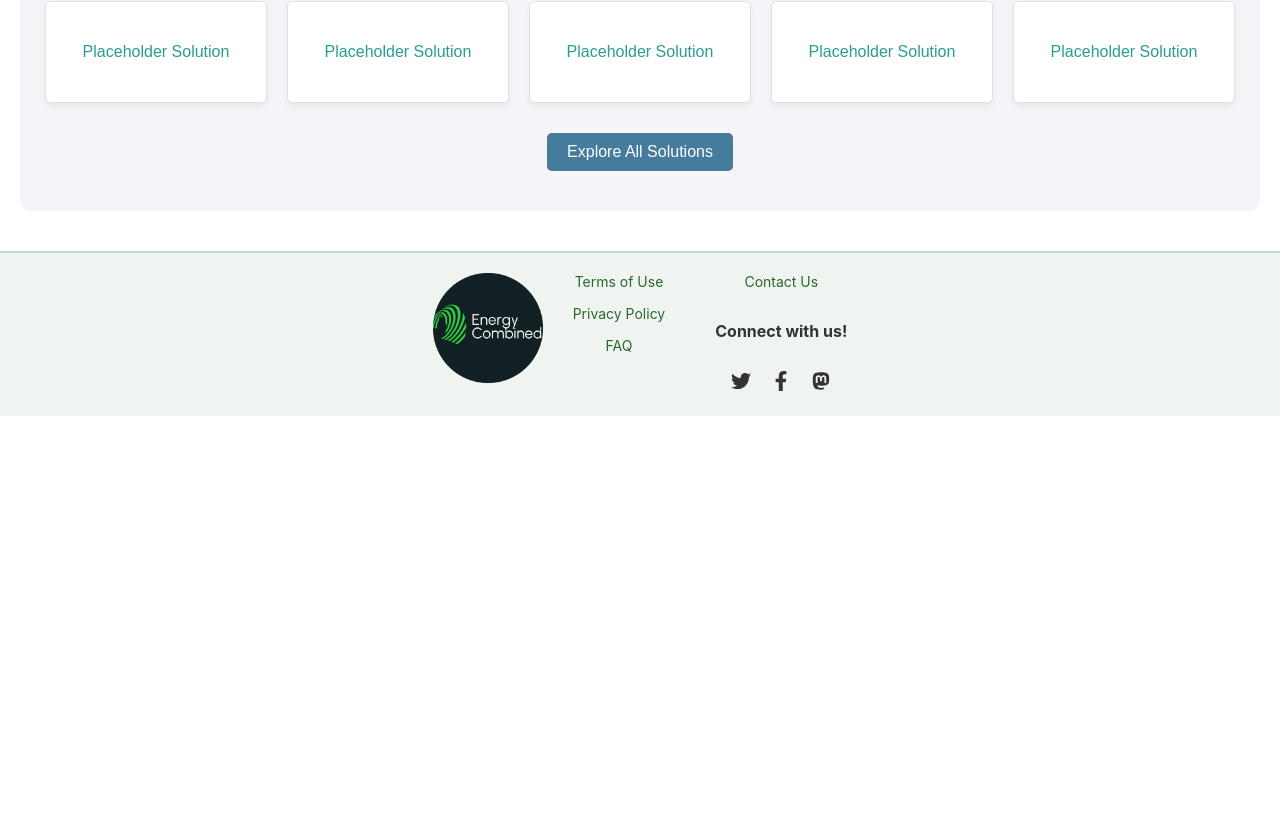
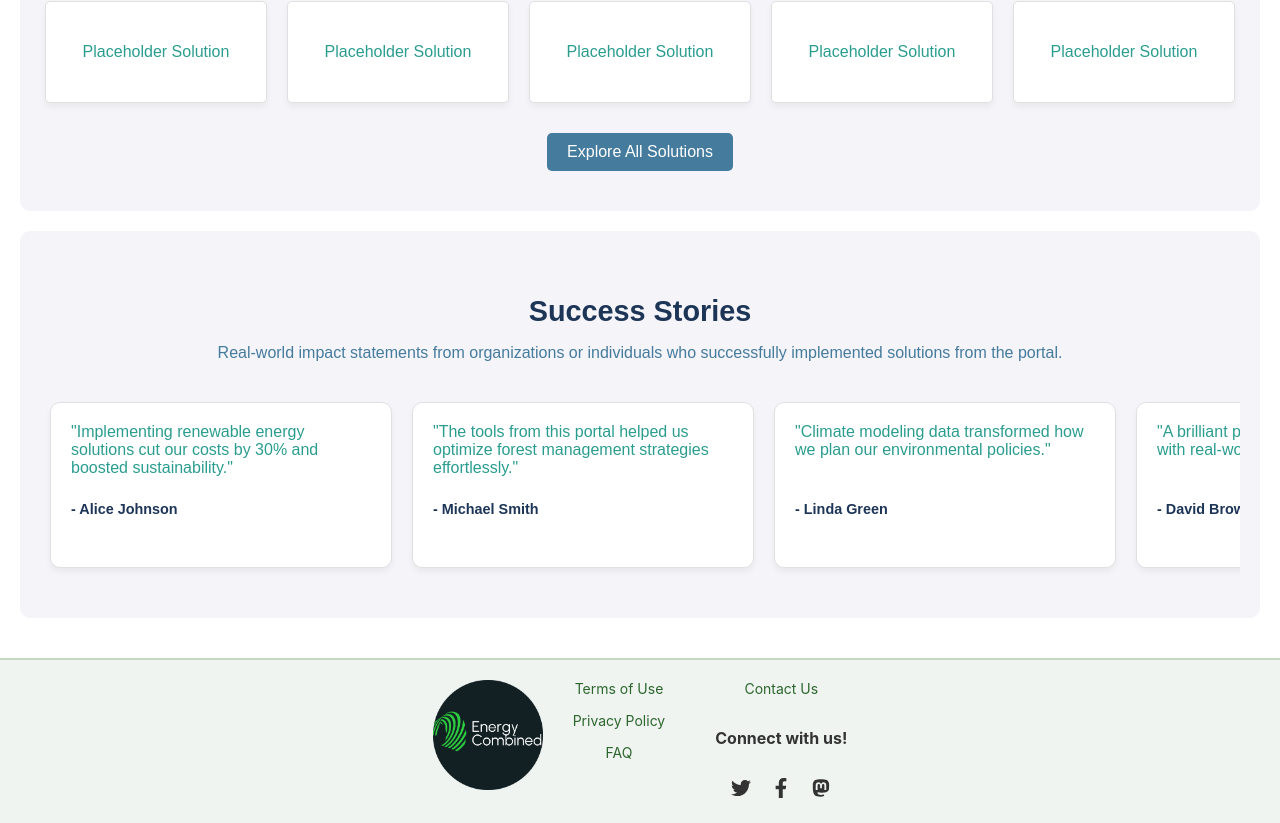
Before and after one commit to energycombined/OSSfinder, a React (Create React App) app in the folder front-end/: page / in a window 1280 px wide. Shown: the part 1205-2028 px from the top of the page. Before the commit the page ends 1621 px from the top, so only its background shows below. Built offline with nearby package versions, Linux system fonts and the light colour scheme; no server answers.

Commit message:
Add SuccessStories carousel component with placeholder quotes

```diff
--- a/front-end/src/App.js
+++ b/front-end/src/App.js
@@ -4,6 +4,7 @@ import Footer from './components/Footer';
 import Boxes from './components/Boxes';
 import SearchSolutions from './components/SearchSolutions';
 import LandscapeView from './components/LandscapeView';
+import SuccessStories from './components/SuccessStories';
 import './styles/App.css';
 
 function App() {
@@ -15,6 +16,7 @@ function App() {
         <Boxes />
         <SearchSolutions />
         <LandscapeView />
+        <SuccessStories />
       </main>
       <Footer />
     </div>
--- /dev/null
+++ b/front-end/src/components/SuccessStories.js
@@ -0,0 +1,34 @@
+import React from 'react';
+import '../styles/SuccessStories.css';
+
+const SuccessStories = () => {
+  const stories = [
+    { name: "Alice Johnson", quote: "Implementing renewable energy solutions cut our costs by 30% and boosted sustainability." },
+    { name: "Michael Smith", quote: "The tools from this portal helped us optimize forest management strategies effortlessly." },
+    { name: "Linda Green", quote: "Climate modeling data transformed how we plan our environmental policies." },
+    { name: "David Brown", quote: "A brilliant platform that bridges innovation with real-world application." },
+    { name: "Emma Wilson", quote: "Market simulations gave us a clear edge in the energy sector." },
+    { name: "James Davis", quote: "Our team now develops cleaner solutions faster than ever before." },
+    { name: "Sophia Lee", quote: "This platform is an invaluable resource for sustainable innovation." },
+    { name: "Daniel Garcia", quote: "We found new partners and tools to drive impactful climate action." },
+    { name: "Olivia Martinez", quote: "The curated solutions here are game-changing for small businesses." },
+    { name: "Liam Nguyen", quote: "Our policies improved drastically with the insights gained here." },
+  ];
+
+  return (
+    <section className="success-stories-section">
+      <h2>Success Stories</h2>
+      <p>Real-world impact statements from organizations or individuals who successfully implemented solutions from the portal.</p>
+      <div className="carousel">
+        {stories.map((story, index) => (
+          <div className="carousel-item" key={index}>
+            <blockquote>"{story.quote}"</blockquote>
+            <p className="author">- {story.name}</p>
+          </div>
+        ))}
+      </div>
+    </section>
+  );
+};
+
+export default SuccessStories;
--- /dev/null
+++ b/front-end/src/styles/SuccessStories.css
@@ -0,0 +1,71 @@
+/* Section styling */
+.success-stories-section {
+    padding: 40px 20px;
+    background-color: #f4f4f9; /* Light gray background */
+    max-width: 1200px; /* Align with other components */
+    margin: 20px auto; /* Center and add white space */
+    text-align: center;
+    border-radius: 10px; /* Optional rounded corners */
+  }
+
+  /* Title and description */
+  .success-stories-section h2 {
+    font-family: 'Poppins', sans-serif;
+    font-size: 1.8rem;
+    color: #1d3557; /* Charcoal */
+    margin-bottom: 10px;
+  }
+
+  .success-stories-section p {
+    font-family: 'Poppins', sans-serif;
+    font-size: 1rem;
+    color: #457b9d; /* Blue accent */
+    margin-bottom: 30px;
+  }
+
+  /* Carousel container */
+  .carousel {
+    display: flex;
+    overflow-x: auto;
+    scroll-behavior: smooth;
+    gap: 20px;
+    padding: 10px;
+  }
+
+  .carousel::-webkit-scrollbar {
+    display: none; /* Hide scrollbar for clean design */
+  }
+
+  .carousel-item {
+    flex: 0 0 300px; /* Fixed width for each item */
+    padding: 20px;
+    background-color: #ffffff; /* White background for the cards */
+    border: 1px solid #e0e0e0; /* Subtle border */
+    border-radius: 10px; /* Rounded corners */
+    box-shadow: 0px 4px 6px rgba(0, 0, 0, 0.05); /* Subtle shadow */
+    display: flex;
+    flex-direction: column;
+    justify-content: space-between;
+    text-align: left;
+  }
+
+  .carousel-item blockquote {
+    font-family: 'Poppins', sans-serif;
+    font-size: 1rem;
+    color: #2a9d8f; /* Olive Green */
+    margin: 0 0 10px 0;
+  }
+
+  .carousel-item .author {
+    font-family: 'Poppins', sans-serif;
+    font-size: 0.9rem;
+    color: #1d3557; /* Charcoal */
+    font-weight: bold;
+  }
+
+  /* Responsive adjustments */
+  @media (max-width: 768px) {
+    .carousel-item {
+      flex: 0 0 80%; /* Allow items to adjust on smaller screens */
+    }
+  }
```
